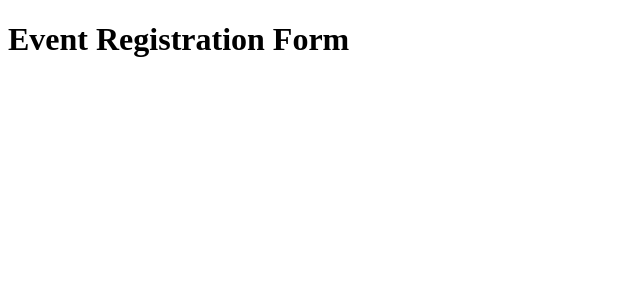
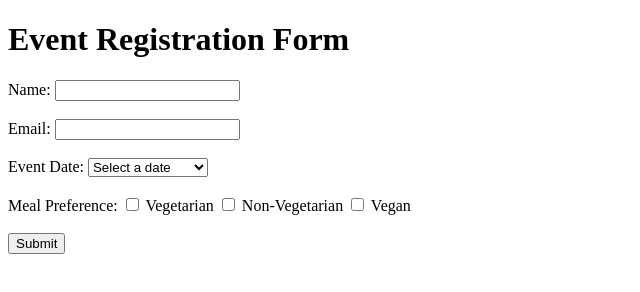
Before and after one commit to CdawgfromtheAncientLands/cc_8, a plain HTML site: page index.html in a window 1280 px wide. Shown: the whole page, without its empty margins (0-640 px from the left). Drawn offline with Linux system fonts and the light colour scheme.

Commit message:
Create registration form with inputs and display area.

```diff
--- a/index.html
+++ b/index.html
@@ -8,6 +8,35 @@
 <body>
     <h1>Event Registration Form</h1>
 
+    <form id="registrationForm">
+        <label for="name">Name:</label>
+        <input type="text" id="name" name="name" required>
+        <br><br>
+
+        <label for="email">Email:</label>
+        <input type="email" id="email" name="email" required>
+        <br><br>
+
+        <label for="eventDate">Event Date:</label>
+        <select id="eventDate" name="eventDate" required>
+            <option value="">Select a date</option>
+            <option value="2024-06-15">June 15, 2024</option>
+            <option value="2024-07-20">July 20, 2024</option>
+            <option value="2024-08-25">August 25, 2024</option>
+        </select>
+        <br><br>
+
+        <label>Meal Preference:</label>
+        <input type="checkbox" id="vegetarian" name="mealPreference" value="Vegetarian">
+        <label for="vegetarian">Vegetarian</label>
+        <input type="checkbox" id="nonVegetarian" name="mealPreference" value="Non-Vegetarian">
+        <label for="nonVegetarian">Non-Vegetarian</label>
+        <input type="checkbox" id="vegan" name="mealPreference" value="Vegan">
+        <label for="vegan">Vegan</label>
+        <br><br>
+
+        <button type="submit">Submit</button>
+    </form>
     <div id="registrationDetails"></div>
 
     <script src="script.js"></script>
```
